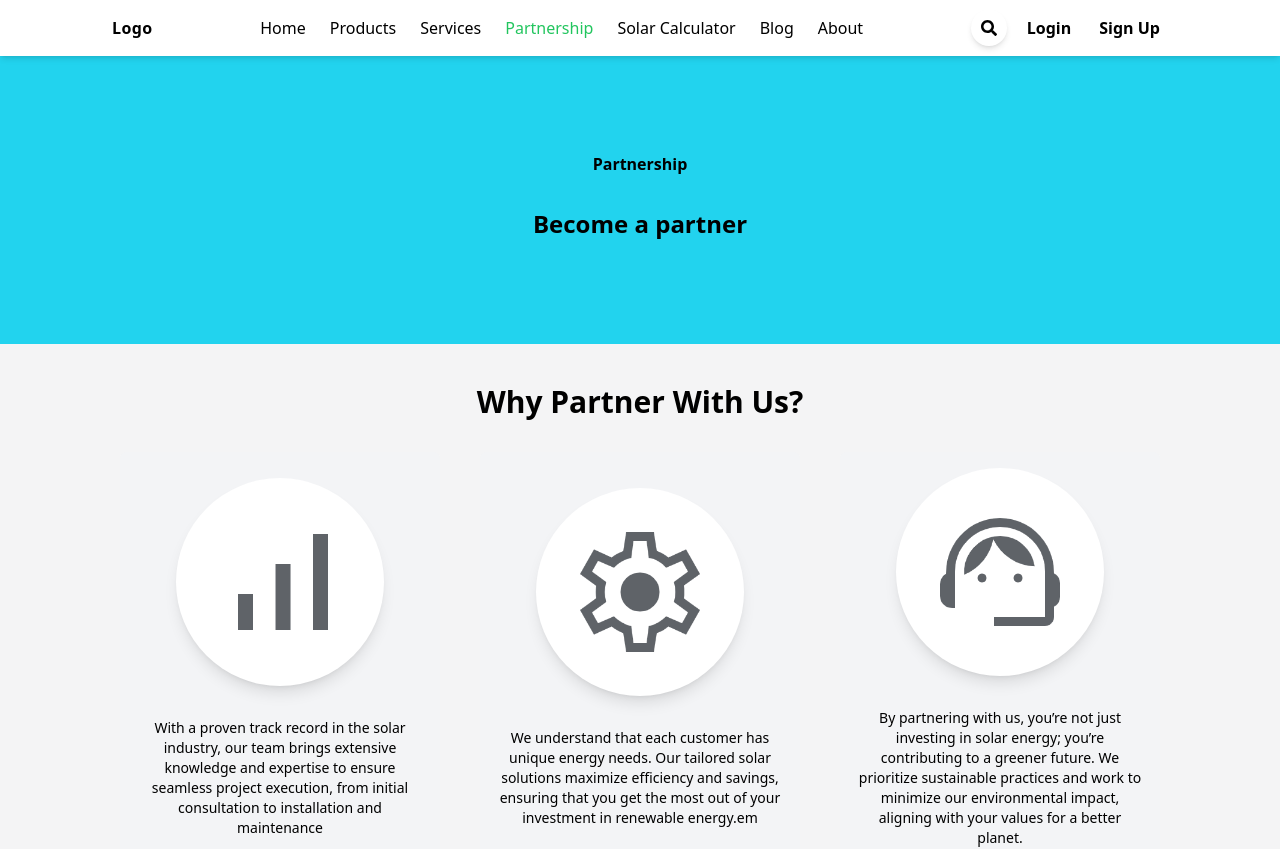
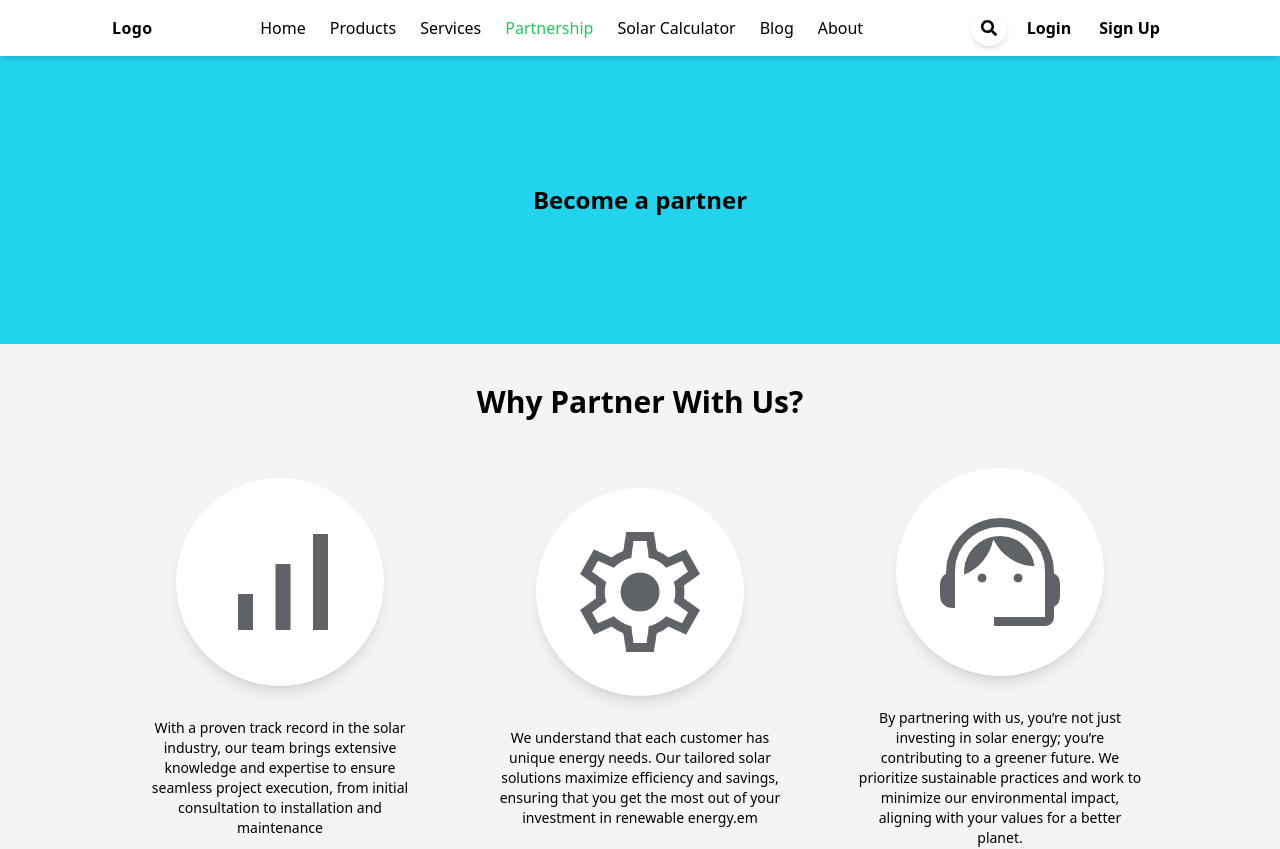
Before and after one commit to 27medMo7sen/Solar-system, a React (Vite) app in the folder Front-end/: page /partnership in a window 1280 px wide. Shown: the top 849 px of the page. Built offline with nearby package versions, Linux system fonts and the light colour scheme.

Commit message:
Refactor routing and remove unused components

```diff
--- a/Front-end/src/components/Pages/Categories.jsx
+++ /dev/null
@@ -1,19 +0,0 @@
-import { Fragment } from "react";
-import { Pathbar } from "../components/General/Pathbar";
-import { CategoriesList } from "../components/Categories/CategoriesList";
-
-
-export const Categories = () => {
-  const links = [
-    {
-      name: "Categories",
-      link: "/categories",
-    },
-  ];
-  return (
-    <Fragment>
-      <Pathbar path={links} />
-      <CategoriesList/>
-    </Fragment>
-  );
-};
--- a/Front-end/src/pages/PartnershipPage.jsx
+++ b/Front-end/src/pages/PartnershipPage.jsx
@@ -1,13 +1,8 @@
 import { Fragment } from "react";
-import { Pathbar } from "../components/General/Pathbar";
 
 export const PartnershipPage = () => {
-  const path = [
-    { name: "Partnership", link: "/partnership" },
-  ];
   return (
     <Fragment>
-      <Pathbar path={path} />
     </Fragment>
   );
 };
```
